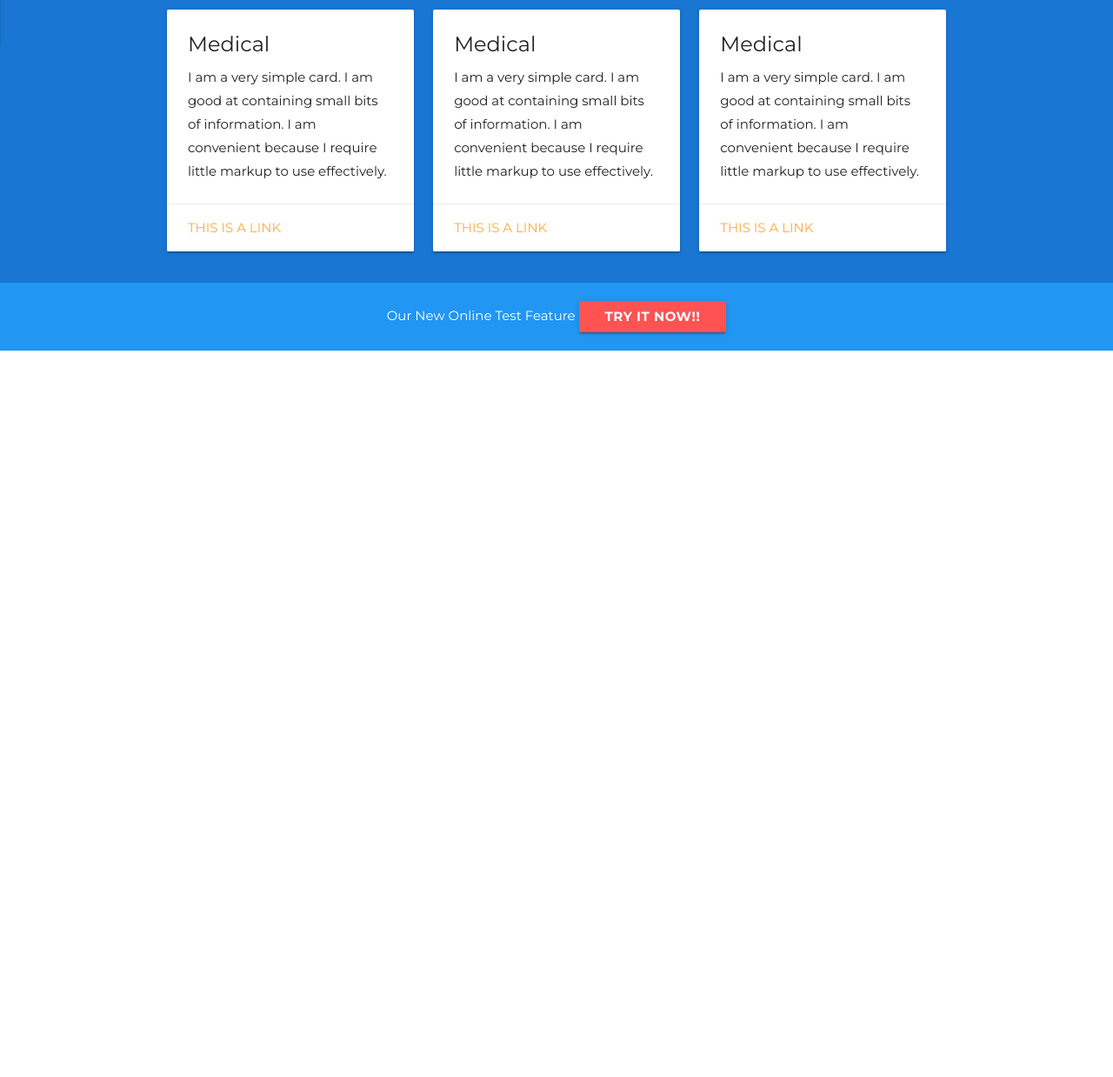
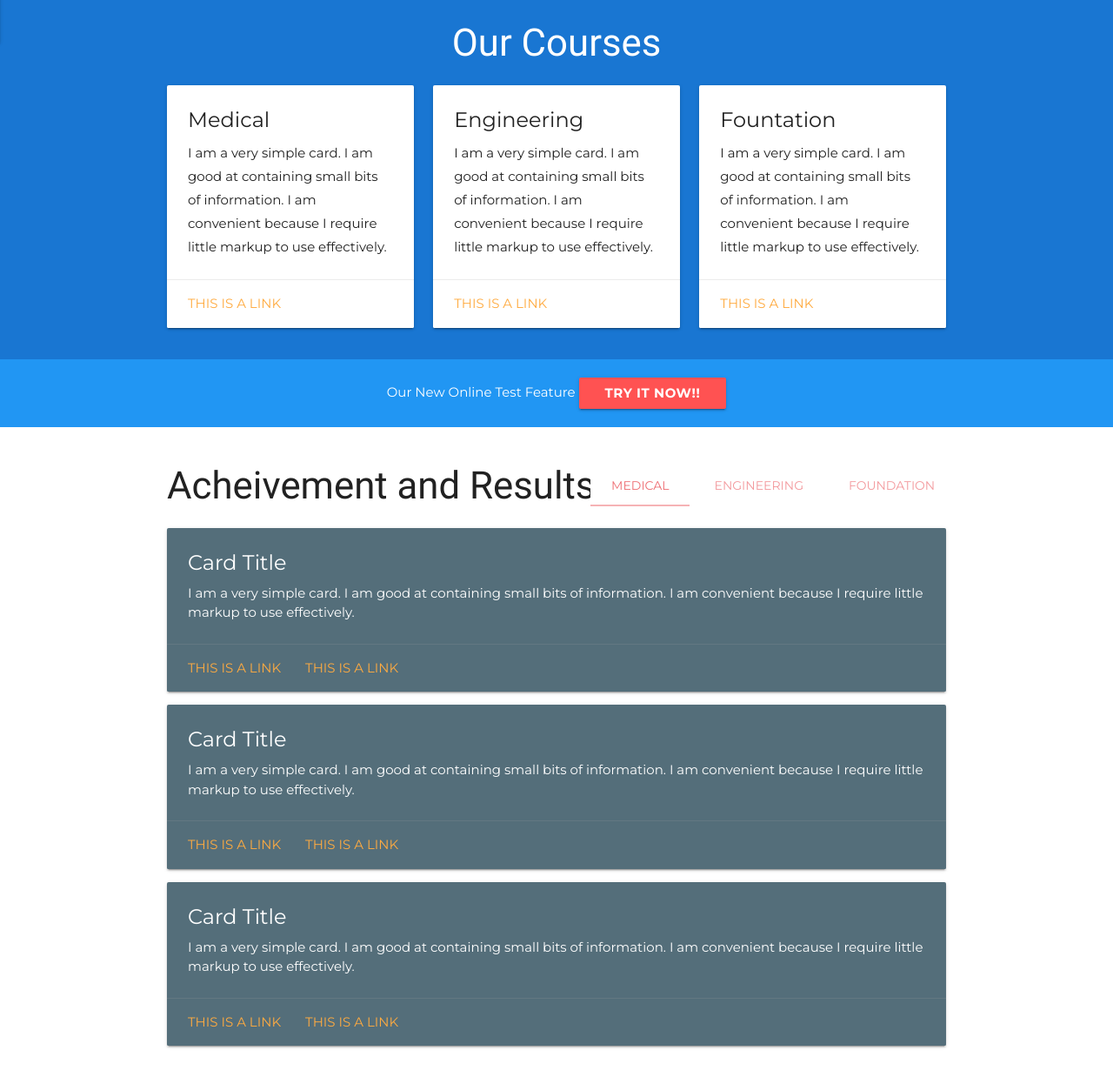
Before and after one commit to xTMNTxRaphaelx/edusquare, a website: page index.html in a window 1280 px wide. Shown: the part 811-2049 px from the top of the page at 87% size. Before the commit the page ends 1214 px from the top, so only its background shows below. Drawn offline with nearby package versions, Linux system fonts and the light colour scheme.

Commit message:
Working continued

```diff
--- a/index.html
+++ b/index.html
@@ -72,32 +72,49 @@
                 <img src="assets/bg-1.jpeg">
                 <!-- random image -->
                 <div class="caption center-align">
-                    <h3>This is our big Tagline!</h3>
-                    <h5 class="light grey-text text-lighten-3">Here's our small slogan.</h5>
+                    <h3>Education is a <span>backbone</span> of life.</h3>
+                    <h5>Like the lotus which grows in the mud, yet remains untouched by the mud... live in the world not a life
+                        of Self, but a life of Truth - Buddha</h5>
+                    <a href="#" class="btn">Chill of the Day</a>
                 </div>
             </li>
             <li>
                 <img src="assets/bg-2.jpeg">
                 <!-- random image -->
                 <div class="caption left-align">
-                    <h3>Left Aligned Caption</h3>
-                    <h5 class="light grey-text text-lighten-3">Here's our small slogan.</h5>
+                    <h3>Results of our Student</h3>
+                    <h5>As the Truth eternally calm reveals itself to us. This very earth is enlightment. And this body is the
+                        body of the Buddha - Hakuin</h5>
+                    <a href="#" class="btn">See all results</a>
                 </div>
             </li>
             <li>
                 <img src="assets/bg-3.jpeg">
                 <!-- random image -->
                 <div class="caption right-align">
-                    <h3>Right Aligned Caption</h3>
-                    <h5 class="light grey-text text-lighten-3">Here's our small slogan.</h5>
+                    <h3>Images of Infrastructure</h3>
+                    <h5>A man is measured by the angle at which he looks at objects. What is life but what a man is thinking
+                        of all day? - Ralph Waldo Emerson</h5>
+                    <a href="#" class="btn">View more photos</a>
                 </div>
             </li>
             <li>
                 <img src="assets/bg-4.jpeg">
                 <!-- random image -->
                 <div class="caption center-align">
-                    <h3>This is our big Tagline!</h3>
-                    <h5 class="light grey-text text-lighten-3">Here's our small slogan.</h5>
+                    <h3>Activities @ Edusquare</h3>
+                    <h5>Do not cling to possessions, they are impermanent: Instead perform deeds that are good - For only deeds
+                        last - Buddha</h5>
+                    <a href="#" class="btn">Participate in our Activities</a>
+                </div>
+            </li>
+            <li>
+                <img src="assets/bg-4.jpeg">
+                <!-- random image -->
+                <div class="caption center-align">
+                    <h3>Et cetera</h3>
+                    <h5>Love the whole world as if it were your self: then you will truly care for all things - Lao Tzu</h5>
+                    <a href="#" class="btn">Best etc ever.</a>
                 </div>
             </li>
         </ul>
@@ -122,6 +139,9 @@
         <section class="features dark-primary-color text-primary-color">
             <div class="container">
                 <div class="row">
+                    <div class="col s12 center-align">
+                        <h3>Our Courses</h3>
+                    </div>
                     <div class="col s12 m4">
                         <div class="feature-box">
                             <div class="card">
@@ -146,7 +166,7 @@
                         <div class="feature-box">
                             <div class="card">
                                 <div class="card-content">
-                                    <span class="card-title">Medical</span>
+                                    <span class="card-title">Engineering</span>
                                     <p>I am a very simple card. I am good at containing small bits of information. I am convenient
                                         because I require little markup to use effectively.</p>
                                 </div>
@@ -166,7 +186,7 @@
                         <div class="feature-box">
                             <div class="card">
                                 <div class="card-content">
-                                    <span class="card-title">Medical</span>
+                                    <span class="card-title">Fountation</span>
                                     <p>I am a very simple card. I am good at containing small bits of information. I am convenient
                                         because I require little markup to use effectively.</p>
                                 </div>
@@ -195,6 +215,65 @@
                 </div>
             </div>
         </section>
+        <section class="our-acheivers">
+            <div class="container">
+                <div class="row">
+                    <div class="col s12 tab-container">
+                        <h3>Acheivement and Results</h3>
+                        <ul class="tabs">
+                            <li class="tab">
+                                <a href="#medical">Medical</a>
+                            </li>
+                            <li class="tab">
+                                <a href="#engg">Engineering</a>
+                            </li>
+                            <li class="tab">
+                                <a href="#foundation">Foundation</a>
+                            </li>
+                        </ul>
+                    </div>
+                    <div class="col s12">
+                        <div id="medical">
+                            <div class="card blue-grey darken-1">
+                                <div class="card-content white-text">
+                                    <span class="card-title">Card Title</span>
+                                    <p>I am a very simple card. I am good at containing small bits of information. I am convenient
+                                        because I require little markup to use effectively.</p>
+                                </div>
+                                <div class="card-action">
+                                    <a href="#">This is a link</a>
+                                    <a href="#">This is a link</a>
+                                </div>
+                            </div>
+                            <div class="card blue-grey darken-1">
+                                <div class="card-content white-text">
+                                    <span class="card-title">Card Title</span>
+                                    <p>I am a very simple card. I am good at containing small bits of information. I am convenient
+                                        because I require little markup to use effectively.</p>
+                                </div>
+                                <div class="card-action">
+                                    <a href="#">This is a link</a>
+                                    <a href="#">This is a link</a>
+                                </div>
+                            </div>
+                            <div class="card blue-grey darken-1">
+                                <div class="card-content white-text">
+                                    <span class="card-title">Card Title</span>
+                                    <p>I am a very simple card. I am good at containing small bits of information. I am convenient
+                                        because I require little markup to use effectively.</p>
+                                </div>
+                                <div class="card-action">
+                                    <a href="#">This is a link</a>
+                                    <a href="#">This is a link</a>
+                                </div>
+                            </div>
+                        </div>
+                        <div id="engg">Test 2</div>
+                        <div id="foundation">Test 3</div>
+                    </div>
+                </div>
+            </div>
+        </section>
     </main>
 
     <script src="node_modules/jquery/dist/jquery.js"></script>
@@ -207,6 +286,7 @@
         $('.slider').slider({
             indicators: false
         });
+        $('ul.tabs').tabs();
     </script>
 </body>
 
--- a/style.css
+++ b/style.css
@@ -148,3 +148,14 @@ section .row {
 .feature-box p {
     line-height: 27px;
 }
+
+.our-acheivers .tab-container {
+    position: relative;
+}
+.our-acheivers ul.tabs {
+    position: absolute;
+    top: 0;
+    right: 0;
+    width: auto;
+    margin-top: 1.46rem;
+}
```
